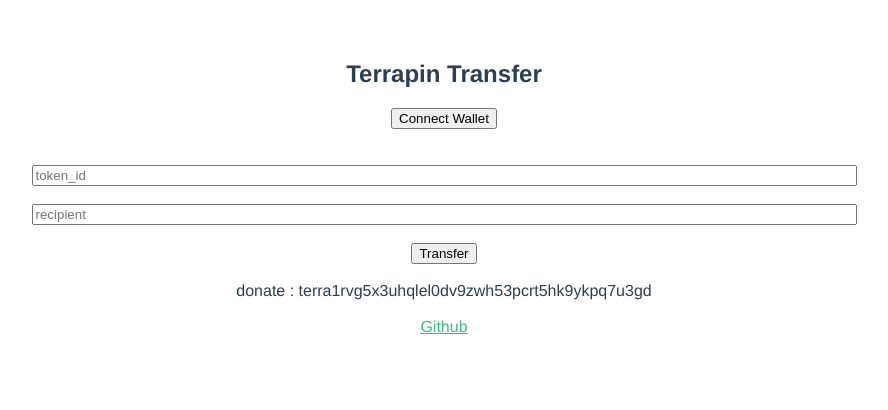
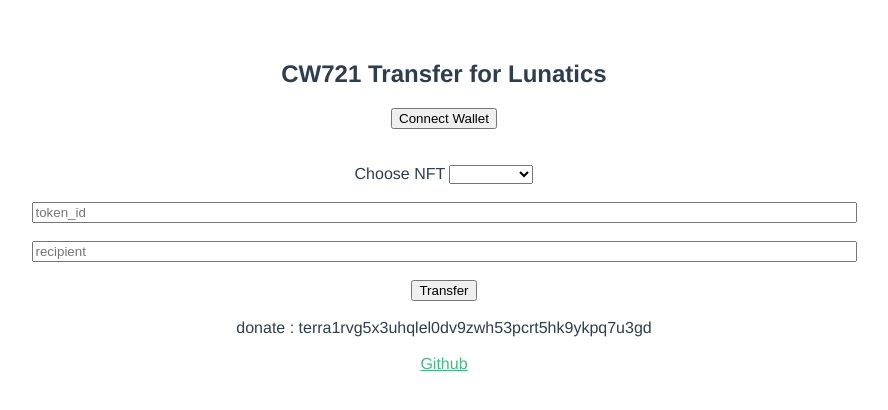
Before and after one commit to athlona64/cw721transfer, a Vue app: page / in a window 1280 px wide. Shown: the top 410 px of the page, without its empty margins (196-1084 px from the left). Built offline with nearby package versions, Linux system fonts and the light colour scheme.

Commit message:
add terranova

```diff
--- a/src/App.vue
+++ b/src/App.vue
@@ -1,5 +1,5 @@
 <template>
-  <span><h2>Terrapin Transfer</h2></span>
+  <span><h2>CW721 Transfer for Lunatics</h2></span>
   <HelloWorld msg="Welcome to Your Vue.js App"/>
 </template>
 
--- a/src/components/HelloWorld.vue
+++ b/src/components/HelloWorld.vue
@@ -6,6 +6,14 @@
     <div v-if="isConnect">
     <span>Connected ! your address is {{ sender }}</span>
     </div>
+    <br>
+    <br>
+
+    Choose NFT
+    <select v-model="contractAddr">
+        <option value="terra1f89xq3qhu98v4jch4y5xcrkhl9gytrne99x74t" selected="true">Terrapin</option>
+        <option value="terra1er46zkkqu4fvjdkh6pyw3hprm68c7sdu9yt3e5">TerraNova</option>
+    </select>
     <br>
     <br>
                 <input v-model="tokenid" placeholder="token_id" size="100" />
@@ -45,7 +53,8 @@ export default {
           extension:'',
           recipient:'',
           isConnect: false,
-          sender:''
+          sender:'',
+          contractAddr:''
 
 
       }
@@ -79,7 +88,7 @@ export default {
 
       const execute = new MsgExecuteContract(
         this.sender, // sender
-        'terra1f89xq3qhu98v4jch4y5xcrkhl9gytrne99x74t', // contract account address
+        this.contractAddr, // contract account address
         {
           "transfer_nft": {
               "recipient": this.recipient,
```
